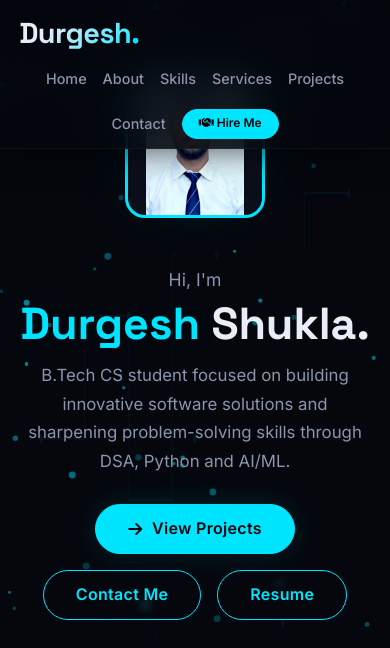
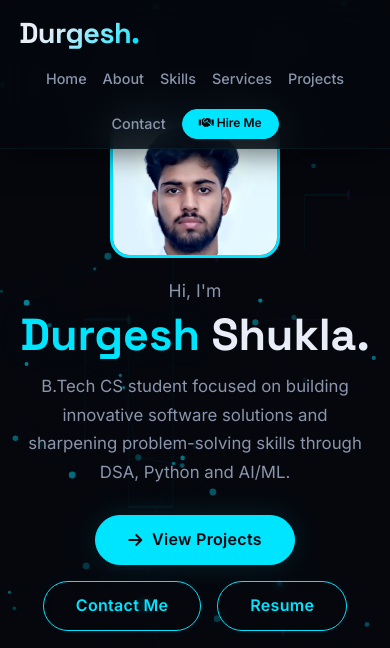
Before and after one commit to durgesh-dev-05/portfolio-website, a plain HTML site: page index.html in a window 390 px wide. Shown: the top 648 px of the page. Drawn offline with nearby package versions, Linux system fonts and the light colour scheme.

Commit message:
Fix mobile hero profile image

```diff
--- a/style.css
+++ b/style.css
@@ -740,6 +740,25 @@
       .about-text ul { flex-direction: column; gap: 0.5rem; }
       .orb-1, .orb-2, .orb-3 { display: none; }
     }
+  @media (max-width: 768px) {
+  .home {
+  padding-top: 140px;
+}
+  .profile-pic {
+  margin-top: 40px;
+  width: 170px;
+  height: 170px;
+  margin-left: auto;
+  margin-right: auto;
+  overflow: hidden;
+}
+.profile-pic img {
+  width: 100%;
+  height: 100%;
+  object-fit: cover;
+  object-position: center top;
+}
+}
 
     /* ---------- SCROLL ANIMATION ---------- */
     .fade-up {
@@ -751,3 +770,16 @@
       opacity: 1;
       transform: translateY(0);
     }
+  @media (max-width: 480px) {
+  .hero {
+    gap: 1.2rem;
+  }
+
+  .profile-pic {
+    margin-bottom: 0;
+  }
+
+  .hero-content .greeting {
+    margin-top: 0;
+  }
+}
```
Also changed, not shown: 1 other file.
